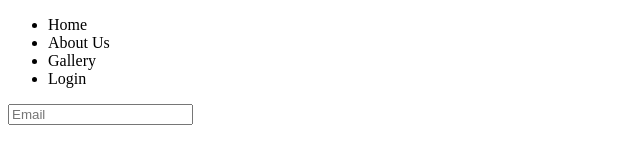
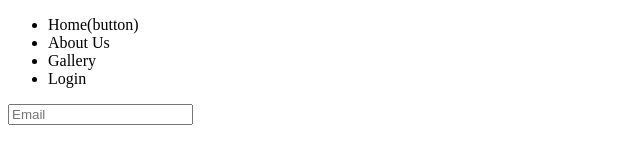
Before and after one commit to darowais909/list, a plain HTML site: page index.html in a window 1280 px wide. Shown: the full height of the page, 0-640 px from the left. Drawn offline with Linux system fonts and the light colour scheme.

Commit message:
button add

```diff
--- a/index.html
+++ b/index.html
@@ -7,7 +7,7 @@
 </head>
 <body>
     <ul>
-        <li>Home</li>
+        <li>Home(button)</li>
         <li>About Us</li>
         <li>Gallery</li>
         <li>Login</li>
```
